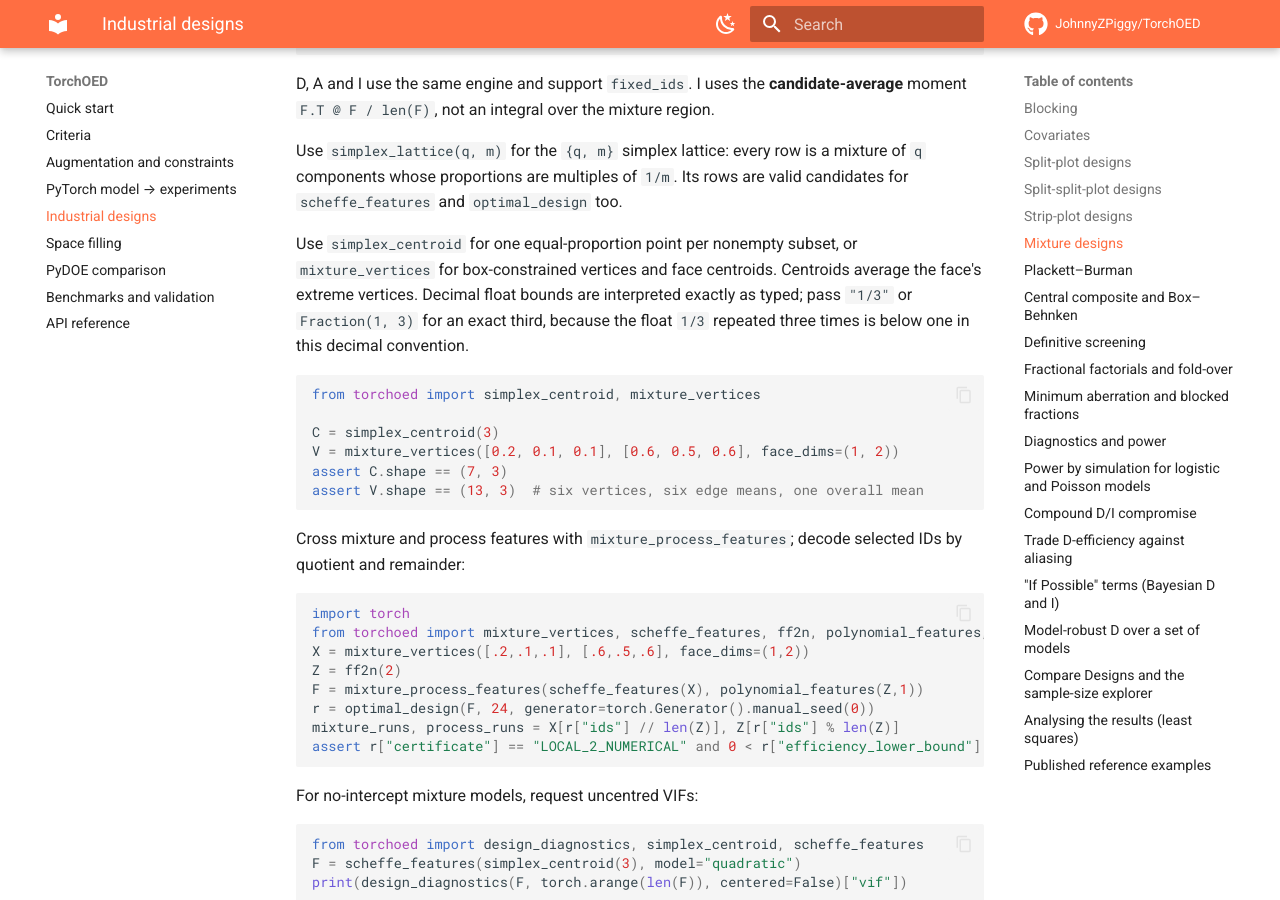
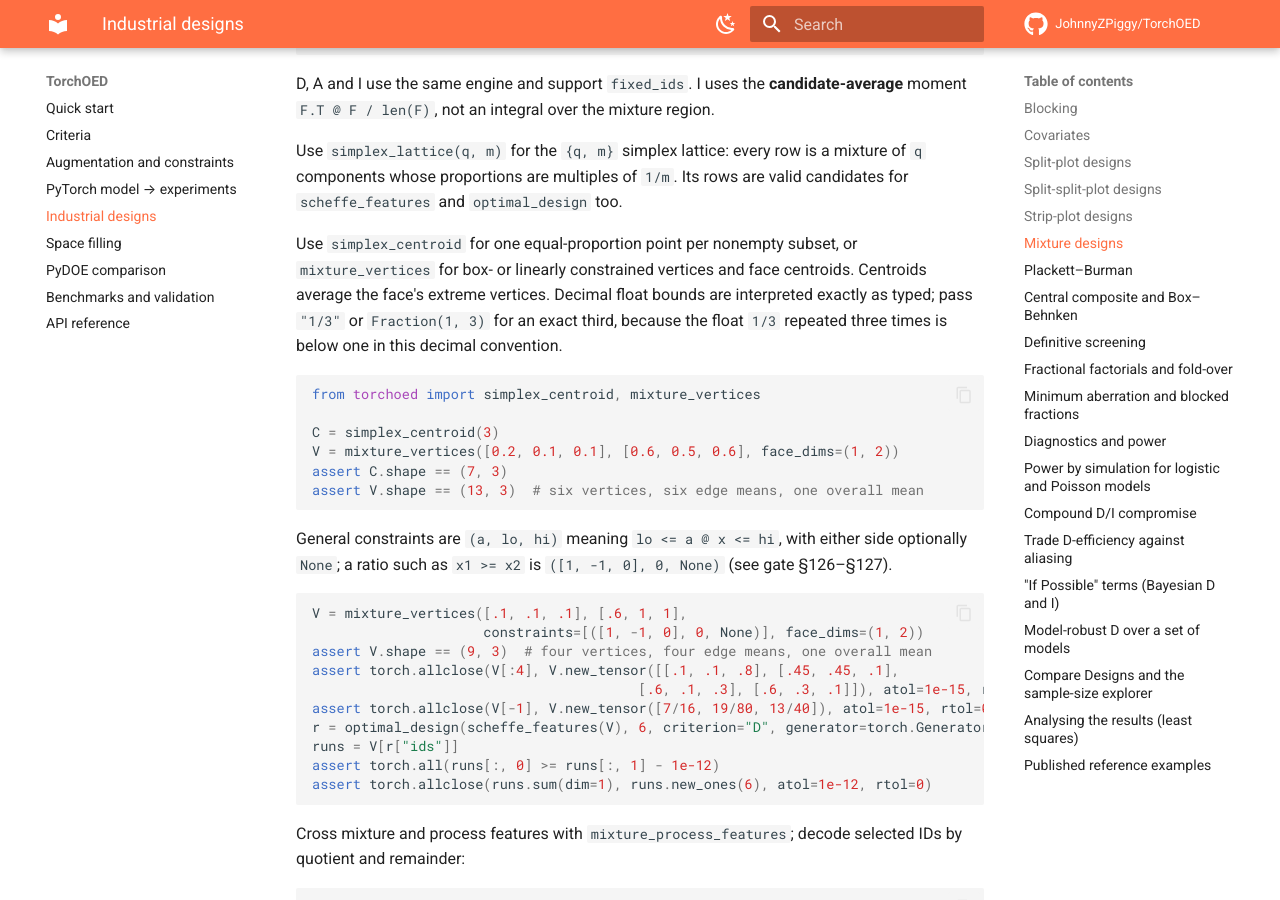
Before and after one commit to JohnnyZPiggy/TorchOED, an MkDocs documentation site: the page built from website/industrial.md, in a window 1280 px wide and 900 px high, scrolled down 5173 px. Built offline with MkDocs 1.6.1 and Material for MkDocs 9.7.7, drawn with Linux system fonts in a browser that asks for light colours; comment, search, counter and statistics services are not loaded.

Commit message:
docs: demonstrate general mixture constraints (Refs #560) (#565)

````diff
--- a/website/industrial.md
+++ b/website/industrial.md
@@ -218,7 +218,7 @@ D, A and I use the same engine and support `fixed_ids`. I uses the **candidate-a
 
 Use `simplex_lattice(q, m)` for the `{q, m}` simplex lattice: every row is a mixture of `q` components whose proportions are multiples of `1/m`. Its rows are valid candidates for `scheffe_features` and `optimal_design` too.
 
-Use `simplex_centroid` for one equal-proportion point per nonempty subset, or `mixture_vertices` for box-constrained vertices and face centroids. Centroids average the face's extreme vertices. Decimal float bounds are interpreted exactly as typed; pass `"1/3"` or `Fraction(1, 3)` for an exact third, because the float `1/3` repeated three times is below one in this decimal convention.
+Use `simplex_centroid` for one equal-proportion point per nonempty subset, or `mixture_vertices` for box- or linearly constrained vertices and face centroids. Centroids average the face's extreme vertices. Decimal float bounds are interpreted exactly as typed; pass `"1/3"` or `Fraction(1, 3)` for an exact third, because the float `1/3` repeated three times is below one in this decimal convention.
 
 ```python
 from torchoed import simplex_centroid, mixture_vertices
@@ -227,6 +227,21 @@ C = simplex_centroid(3)
 V = mixture_vertices([0.2, 0.1, 0.1], [0.6, 0.5, 0.6], face_dims=(1, 2))
 assert C.shape == (7, 3)
 assert V.shape == (13, 3)  # six vertices, six edge means, one overall mean
+```
+
+General constraints are `(a, lo, hi)` meaning `lo <= a @ x <= hi`, with either side optionally `None`; a ratio such as `x1 >= x2` is `([1, -1, 0], 0, None)` (see gate §126–§127).
+
+```python
+V = mixture_vertices([.1, .1, .1], [.6, 1, 1],
+                     constraints=[([1, -1, 0], 0, None)], face_dims=(1, 2))
+assert V.shape == (9, 3)  # four vertices, four edge means, one overall mean
+assert torch.allclose(V[:4], V.new_tensor([[.1, .1, .8], [.45, .45, .1],
+                                        [.6, .1, .3], [.6, .3, .1]]), atol=1e-15, rtol=0)
+assert torch.allclose(V[-1], V.new_tensor([7/16, 19/80, 13/40]), atol=1e-15, rtol=0)
+r = optimal_design(scheffe_features(V), 6, criterion="D", generator=torch.Generator().manual_seed(0))
+runs = V[r["ids"]]
+assert torch.all(runs[:, 0] >= runs[:, 1] - 1e-12)
+assert torch.allclose(runs.sum(dim=1), runs.new_ones(6), atol=1e-12, rtol=0)
 ```
 
 Cross mixture and process features with `mixture_process_features`; decode selected IDs by quotient and remainder:
````
